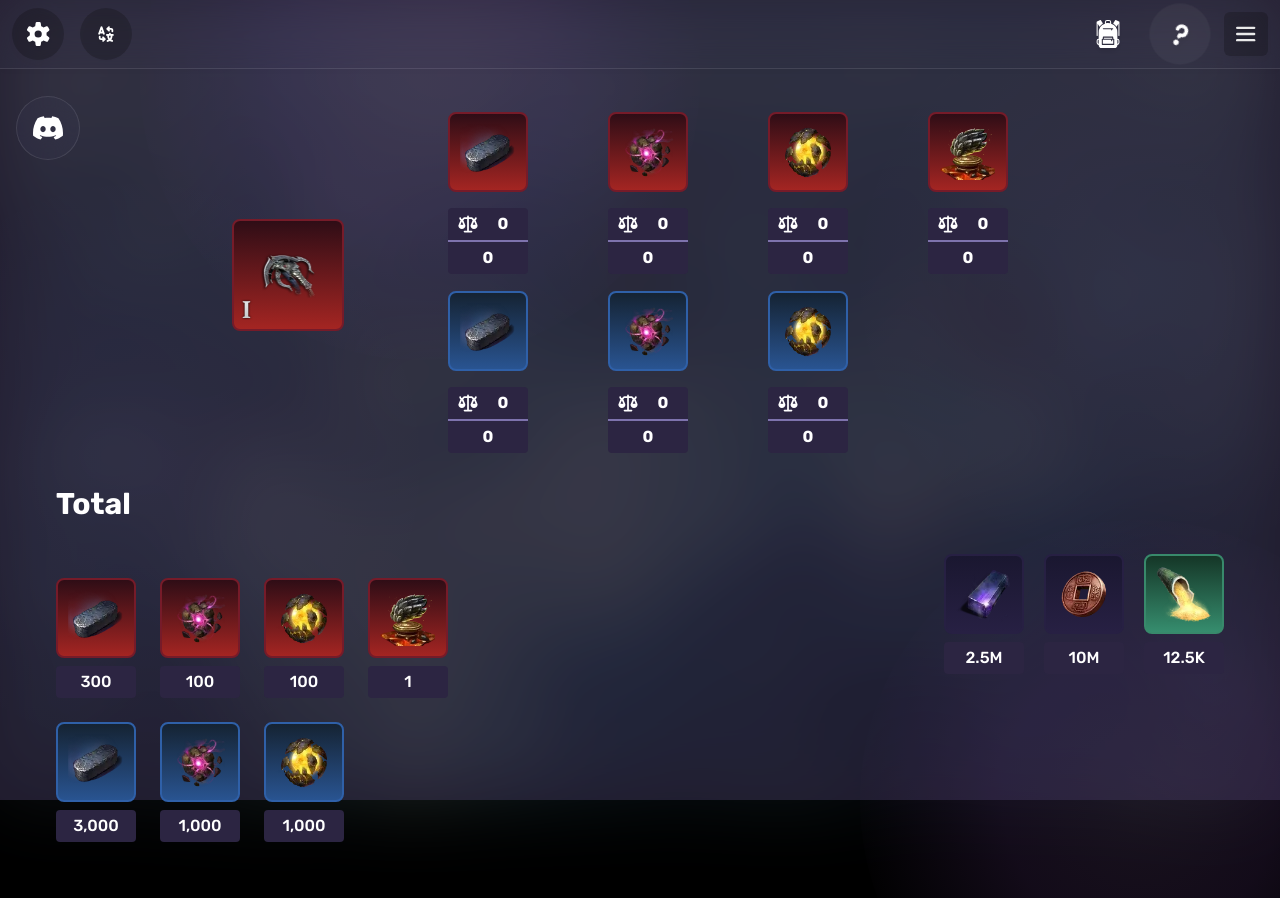
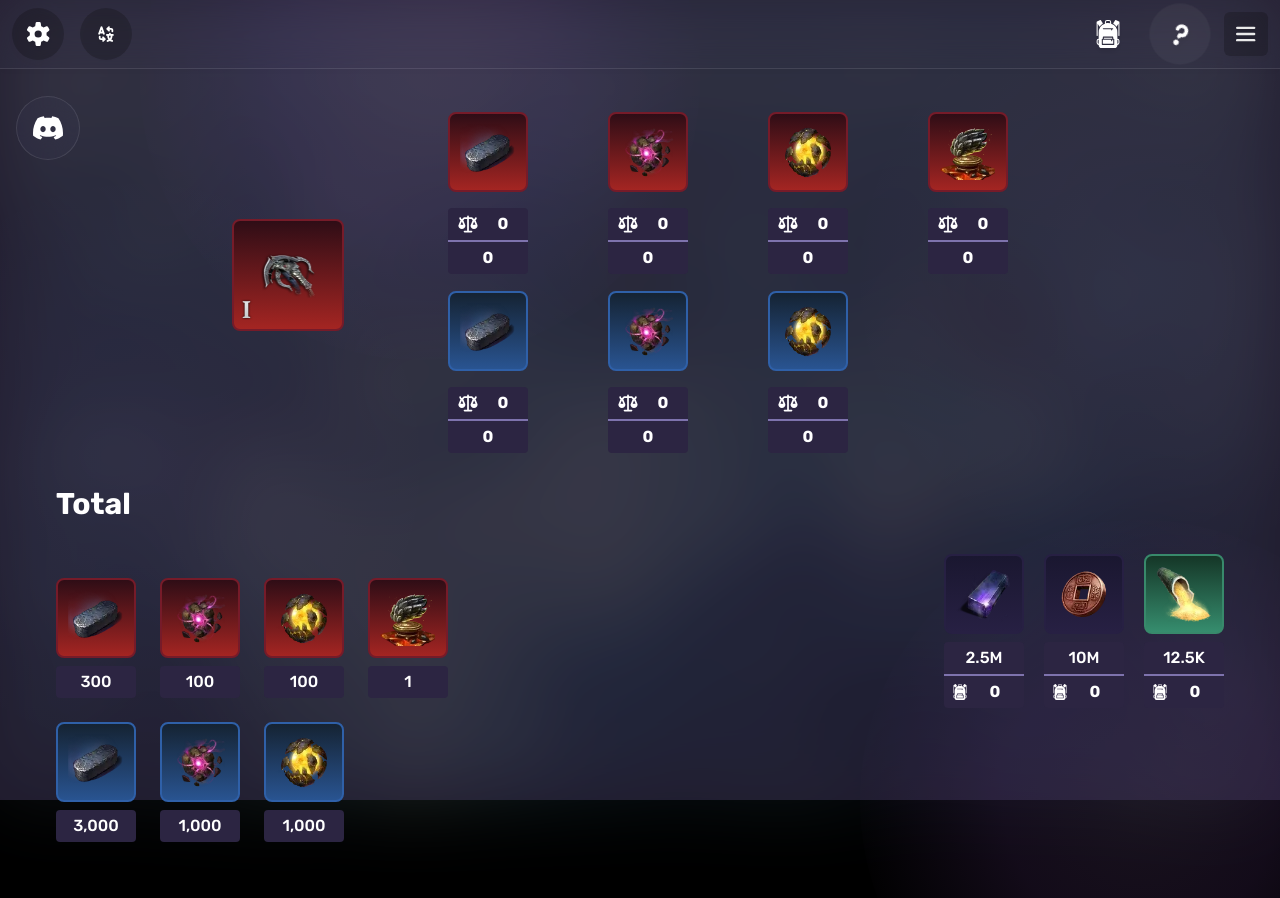
Before and after one commit to HenriqueFLTorres/Mir4Tools, a Next.js app: page / in a window 1280 px wide. Built offline with nearby package versions, Linux system fonts and the light colour scheme.

Commit message:
feat - add input to change value of additional items from main page

```diff
--- /dev/null
+++ b/src/components/crafting/TableCostFragment/AdditionalCostFragment.tsx
@@ -0,0 +1,59 @@
+import { InventoryAtom } from '@/atoms/Inventory'
+import Tooltip from '@/components/ToolTip'
+import { formatItemName, getReadableNumber } from '@/utils/index'
+import { useAtom } from 'jotai'
+import millify from 'millify'
+import ItemFrame from '../ItemFrame'
+import InventoryInput from './InventoryInput'
+
+export default function AdditionalCostFragment({
+  name,
+  cost,
+  rarity,
+}: {
+  name: NonRarityItems
+  cost: number
+  rarity: RarityTypes | 'Default'
+}) {
+  const [inventory, setInventory] = useAtom(InventoryAtom)
+
+  const formattedName = formatItemName(name) as NonRarityItems
+
+  const updateInventoryValue = (e: React.ChangeEvent<HTMLInputElement>) =>
+    setInventory((prev) => ({
+      ...prev,
+      [formattedName]: Number(e.target.value),
+    }))
+
+  if (cost <= 0) cost = 0
+
+  return (
+    <li className="flex flex-col gap-2">
+      <ItemFrame item={name} rarity={rarity} size={'md'} />
+
+      <div className="flex w-20 flex-col overflow-hidden rounded bg-primary-600 text-white transition-[width] focus-within:w-36">
+        <Tooltip.Wrapper delayDuration={0}>
+          <Tooltip.Trigger>
+            <span
+              className={
+                'flex w-full items-center justify-center gap-1.5 rounded-t border-b-2 border-b-primary-400 bg-primary-600 px-3 py-1 text-xs font-medium text-white outline-none data-[hasItems=true]:bg-primary-450 sm:text-base'
+              }
+              data-hasItems={cost === 0}
+            >
+              {millify(cost)}
+            </span>
+          </Tooltip.Trigger>
+          <Tooltip.Content sideOffset={6}>
+            {getReadableNumber(cost)}
+          </Tooltip.Content>
+        </Tooltip.Wrapper>
+
+        <InventoryInput
+          isInventory
+          onChange={updateInventoryValue}
+          value={inventory[formattedName]}
+        />
+      </div>
+    </li>
+  )
+}
--- /dev/null
+++ b/src/components/crafting/TableCostFragment/InventoryInput.tsx
@@ -0,0 +1,53 @@
+import Backpack from '@/icons/Backpack'
+import Balance from '@/icons/Balance'
+import { cn } from '@/utils/classNames'
+import millify from 'millify'
+import { useState } from 'react'
+
+export default function InventoryInput({
+  isTraddable,
+  isInventory,
+  className,
+  ...props
+}: {
+  isTraddable?: boolean
+  isInventory?: boolean
+} & React.InputHTMLAttributes<HTMLInputElement>) {
+  const [focused, setFocused] = useState(false)
+
+  return (
+    <label
+      className={cn(
+        'relative flex w-full items-center gap-1.5 px-2 py-1 text-xs sm:text-base',
+        className
+      )}
+    >
+      {isTraddable ? (
+        <Balance className="h-6 w-6 shrink-0 fill-white" />
+      ) : (
+        <></>
+      )}
+      {isInventory ? (
+        <Backpack className="h-4 w-4 shrink-0 fill-white" />
+      ) : (
+        <></>
+      )}
+      <input
+        className={
+          'flex w-full appearance-none items-center justify-center bg-transparent text-center text-sm font-semibold outline-none transition-colors duration-300 selection:bg-primary-800 placeholder:text-neutral-200/70 sm:text-base'
+        }
+        {...props}
+        value={
+          focused
+            ? props.value
+            : typeof props.value === 'number' && Number(props.value)
+            ? millify(props.value)
+            : props.value
+        }
+        onBlur={() => setFocused(false)}
+        onFocus={() => setFocused(true)}
+        onClick={(e) => e.currentTarget.setSelectionRange(0, 25, 'backward')}
+      />
+    </label>
+  )
+}
--- a/src/components/crafting/TableCostFragment/index.tsx
+++ b/src/components/crafting/TableCostFragment/index.tsx
@@ -2,13 +2,10 @@ import { InventoryAtom } from '@/atoms/Inventory'
 import Tooltip from '@/components/ToolTip'
 import ItemFrame from '@/components/crafting/ItemFrame'
 import BaseResourceCost from '@/data/BaseResouceCost'
-import Balance from '@/icons/Balance'
-import { cn } from '@/utils/classNames'
 import { formatItemName, rarityRegex } from '@/utils/index'
 import { useAtom } from 'jotai'
-import millify from 'millify'
-import { useState } from 'react'
 import FragmentRecipe from './FragmentRecipe'
+import InventoryInput from './InventoryInput'
 
 export default function TableCostFragment({
   name,
@@ -81,42 +78,3 @@ export default function TableCostFragment({
     </Tooltip.Wrapper>
   )
 }
-
-function InventoryInput({
-  isTraddable,
-  className,
-  ...props
-}: { isTraddable?: boolean } & React.InputHTMLAttributes<HTMLInputElement>) {
-  const [focused, setFocused] = useState(false)
-
-  return (
-    <label
-      className={cn(
-        'relative flex w-full items-center gap-1.5 px-2 py-1 text-xs sm:text-base',
-        className
-      )}
-    >
-      {isTraddable ? (
-        <Balance className="h-6 w-6 shrink-0 fill-white" />
-      ) : (
-        <></>
-      )}
-      <input
-        className={
-          'flex w-full appearance-none items-center justify-center bg-transparent text-center text-sm font-semibold outline-none transition-colors duration-300 selection:bg-primary-800 placeholder:text-neutral-200/70 sm:text-base'
-        }
-        {...props}
-        value={
-          focused
-            ? props.value
-            : typeof props.value === 'number' && Number(props.value)
-            ? millify(props.value)
-            : props.value
-        }
-        onBlur={() => setFocused(false)}
-        onFocus={() => setFocused(true)}
-        onClick={(e) => e.currentTarget.setSelectionRange(0, 25, 'backward')}
-      />
-    </label>
-  )
-}
--- a/src/components/crafting/TotalCost.tsx
+++ b/src/components/crafting/TotalCost.tsx
@@ -5,6 +5,7 @@ import {
   formatItemName,
 } from '@/utils/index'
 import { useTranslation } from '../../../public/locales/client'
+import AdditionalCostFragment from './TableCostFragment/AdditionalCostFragment'
 
 export default function TotalCost({
   itemFullRecipe,
@@ -52,7 +53,7 @@ export default function TotalCost({
 
         <ul id="totalCostWithoutRarity" className="flex gap-5">
           {Number.isInteger(itemFullRecipe.Darksteel) && (
-            <CostFragment
+            <AdditionalCostFragment
               name="darksteel"
               cost={itemFullRecipe.Darksteel}
               rarity="Default"
@@ -60,7 +61,7 @@ export default function TotalCost({
           )}
 
           {Number.isInteger(itemFullRecipe.Copper) && (
-            <CostFragment
+            <AdditionalCostFragment
               name="copper"
               cost={itemFullRecipe.Copper}
               rarity="Default"
@@ -68,7 +69,7 @@ export default function TotalCost({
           )}
 
           {Number.isInteger(itemFullRecipe['Glittering Powder']) && (
-            <CostFragment
+            <AdditionalCostFragment
               name="glittering_powder"
               cost={itemFullRecipe['Glittering Powder']}
               rarity="Uncommon"
```
